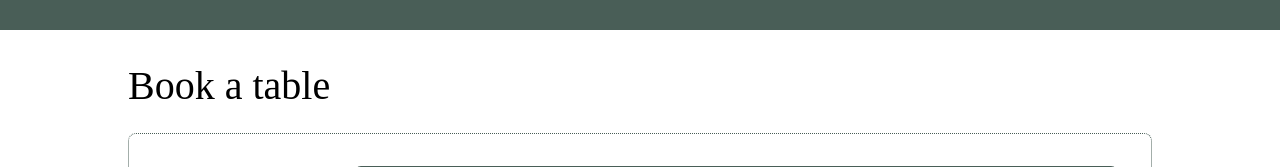
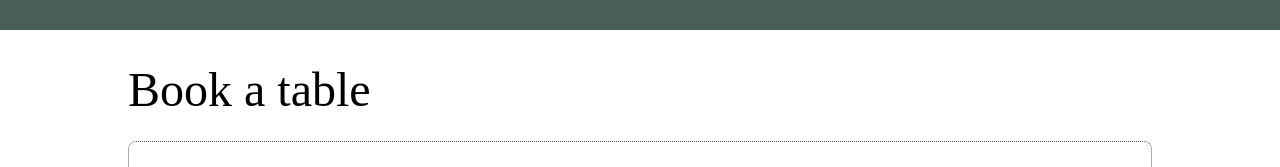
Before and after one commit to nithyanatarajan/littlelemon, a React (Create React App) app: page /booking in a window 1280 px wide. Shown: the part 454-621 px from the top of the page. Built offline with nearby package versions, Linux system fonts and the light colour scheme.

Commit message:
Style header htmls

```diff
--- a/src/App.css
+++ b/src/App.css
@@ -29,7 +29,6 @@ body {
 /* Assuming base font size of 16px=12pt=1rem */
 
 /* Display Title */
-h1,
 .display-title {
   font-family: 'Markazi Text', serif;
   font-weight: 500;
@@ -37,7 +36,6 @@ h1,
 }
 
 /* Sub title */
-h2,
 .sub-title {
   font-family: 'Markazi Text', serif;
   font-weight: 400;
@@ -129,3 +127,24 @@ p,
 .secondary-button:hover:enabled {
   color: var(--themeyellow);
 }
+
+
+h1 {
+  font-weight: 500;
+  font-size: 3rem;
+  font-family: 'Markazi Text', serif;
+}
+
+h2 {
+  font-weight: 500;
+  font-size: 2.5rem;
+}
+
+h3 {
+  font-weight: 500;
+  font-size: 2rem;
+}
+
+h4 {
+  font-size: 1.5rem;
+}
--- a/src/components/BookingPage.js
+++ b/src/components/BookingPage.js
@@ -24,7 +24,7 @@ const BookingPage = () => {
     <>
       <Hero />
       <div className='form-wrapper'>
-        <h2>Book a table</h2>
+        <h1>Book a table</h1>
         <BookingForm
           onSubmit={handleSubmit}
           availableTimes={availableTimes}
--- a/src/components/Hero.js
+++ b/src/components/Hero.js
@@ -7,8 +7,8 @@ const Hero = ({ children }) => (
   <section className='hero'>
     <div className='hero-section'>
       <div className='hero-content'>
-        <h1>Little Lemon</h1>
-        <h2>Chicago</h2>
+        <h1 className='display-title'>Little Lemon</h1>
+        <h2 className='sub-title'>Chicago</h2>
         <p>
           We are a family owned Mediterranean restaurant, focused on traditional
           recipes served with a modern twist.
```
